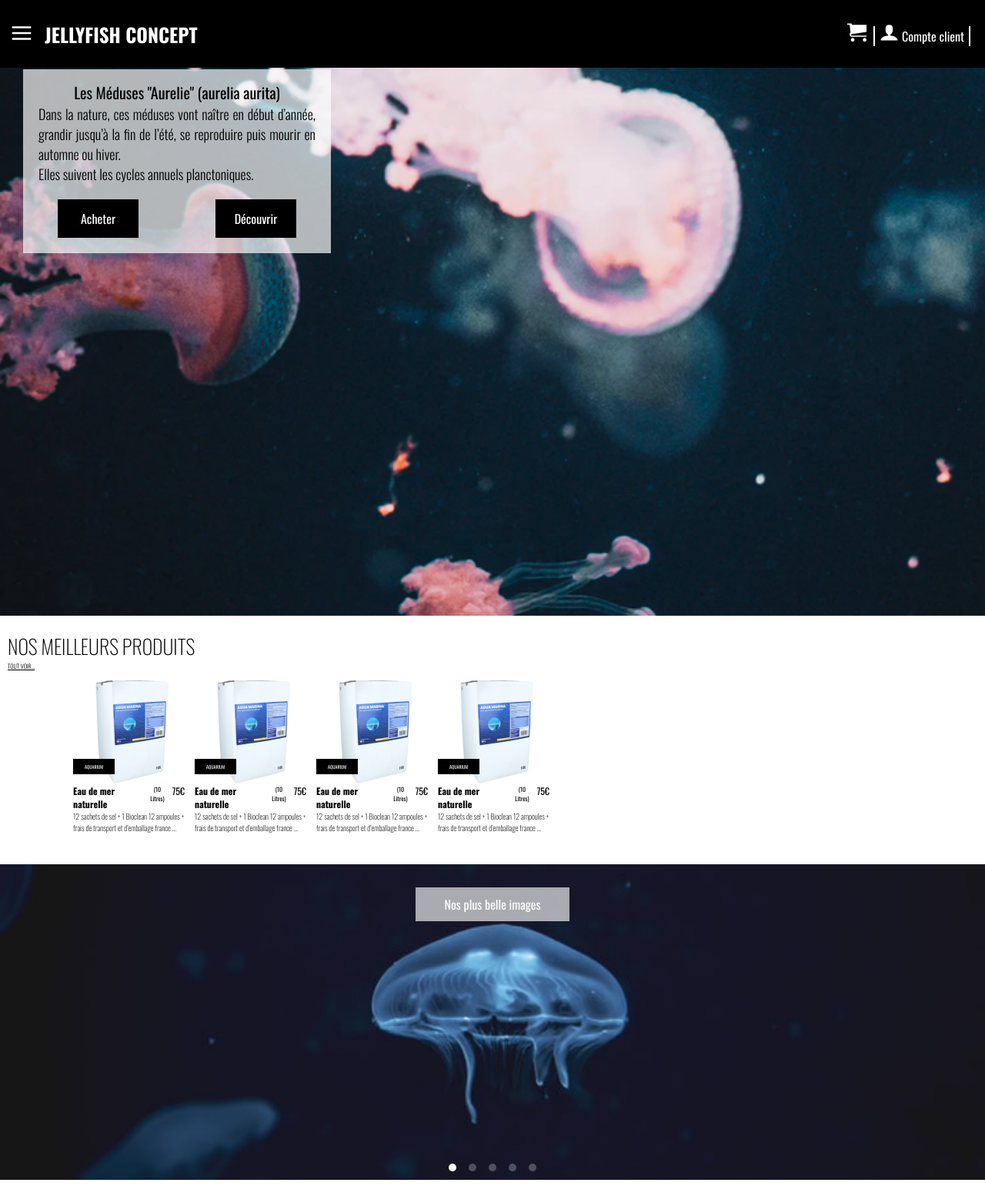
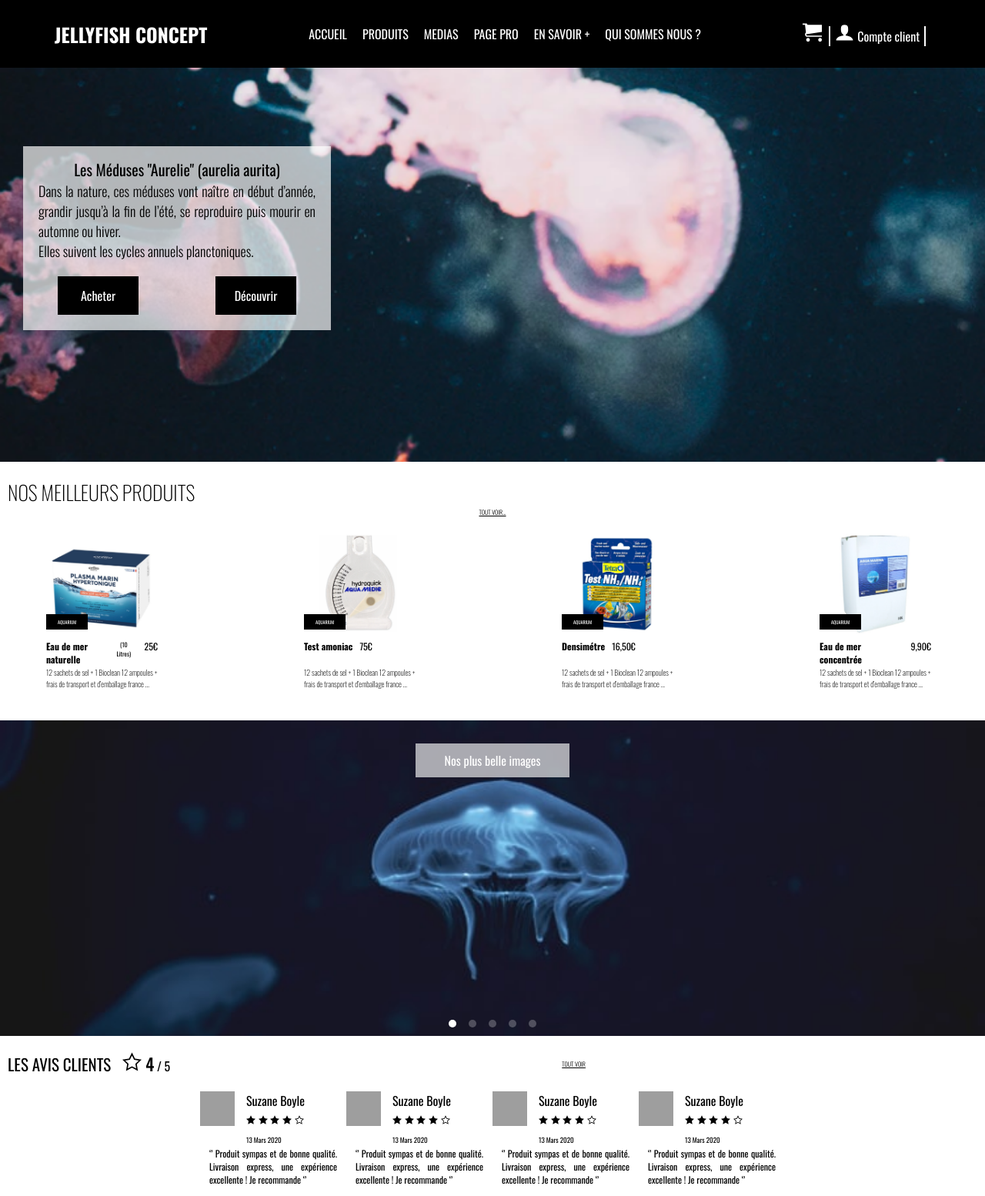
Before and after one commit to ivan-00/Integration_JELLYFICH, a PHP site: page / in a window 1280 px wide. Shown: the top 1554 px of the page at 77% size. Run offline with PHP 8.4, Linux system fonts and the light colour scheme; some libraries are stand-ins or nearby versions; grey boxes are pictures that could not be loaded.

Commit message:
MAJ media meduim desktop

```diff
--- a/index.html
+++ b/index.html
@@ -143,12 +143,31 @@
         <div class="bloc_article">
           <article>
             <div class="int-article">
-              <div class="img-article"></div>
+              <div class="img-article">
+                <img src="img/mob/article _1.png" srcset="" />
+              </div>
               <a class="etiquette_article" href="#">AQUARIUM</a>
             </div>
             <div class="bloc_title_article">
               <h3 class="title_article">Eau de mer naturelle</h3>
               <p class="details_title_article">(10 Litres)</p>
+              <p>25€</p>
+            </div>
+
+            <p class="text_description_article">
+              12 sachets de sel + 1 Bioclean 12 ampoules + frais de transport et
+              d’emballage france …
+            </p>
+          </article>
+          <article>
+            <div class="int-article">
+              <div class="img-article">
+                <img src="img/mob/article_2.png" srcset="" />
+              </div>
+              <a class="etiquette_article" href="#">AQUARIUM</a>
+            </div>
+            <div class="bloc_title_article">
+              <h3 class="title_article">Test amoniac</h3>
               <p>75€</p>
             </div>
 
@@ -159,13 +178,14 @@
           </article>
           <article>
             <div class="int-article">
-              <div class="img-article"></div>
+              <div class="img-article">
+                <img src="img/mob/article_3.png" srcset="" />
+              </div>
               <a class="etiquette_article" href="#">AQUARIUM</a>
             </div>
             <div class="bloc_title_article">
-              <h3 class="title_article">Eau de mer naturelle</h3>
-              <p class="details_title_article">(10 Litres)</p>
-              <p>75€</p>
+              <h3 class="title_article">Densimétre</h3>
+              <p>16,50€</p>
             </div>
 
             <p class="text_description_article">
@@ -175,29 +195,14 @@
           </article>
           <article>
             <div class="int-article">
-              <div class="img-article"></div>
+              <div class="img-article">
+                <img src="img/mob/article_4.png" srcset="" />
+              </div>
               <a class="etiquette_article" href="#">AQUARIUM</a>
             </div>
             <div class="bloc_title_article">
-              <h3 class="title_article">Eau de mer naturelle</h3>
-              <p class="details_title_article">(10 Litres)</p>
-              <p>75€</p>
-            </div>
-
-            <p class="text_description_article">
-              12 sachets de sel + 1 Bioclean 12 ampoules + frais de transport et
-              d’emballage france …
-            </p>
-          </article>
-          <article>
-            <div class="int-article">
-              <div class="img-article"></div>
-              <a class="etiquette_article" href="#">AQUARIUM</a>
-            </div>
-            <div class="bloc_title_article">
-              <h3 class="title_article">Eau de mer naturelle</h3>
-              <p class="details_title_article">(10 Litres)</p>
-              <p>75€</p>
+              <h3 class="title_article">Eau de mer concentrée</h3>
+              <p>9,90€</p>
             </div>
 
             <p class="text_description_article">
@@ -244,7 +249,11 @@
         <div class="section_customers_opinion">
           <article>
             <div class="article_customers_opinion-bloc_title">
-              <img src="img/mob/portrait_1.png" alt="photo client" />
+              <img
+                src="img/mob/img_avis_clients_1.png"
+                alt="photo client"
+                srcset="img/img_avis_clients-560_1.png 700w"
+              />
               <div>
                 <p>Suzane Boyle</p>
                 <div class="bloc_etoile">
@@ -274,7 +283,11 @@
           </article>
           <article>
             <div class="article_customers_opinion-bloc_title">
-              <img src="img/mob/portrait_1.png" alt="photo client" />
+              <img
+                src="img/mob/img_avis_clients_2.png"
+                alt="photo client"
+                srcset="img/img_avis_clients-560_2.png 700w"
+              />
               <div>
                 <p>Suzane Boyle</p>
                 <div class="bloc_etoile">
@@ -304,7 +317,11 @@
           </article>
           <article>
             <div class="article_customers_opinion-bloc_title">
-              <img src="img/mob/portrait_1.png" alt="photo client" />
+              <img
+                src="img/mob/img_avis_clients_3.png"
+                alt="photo client"
+                srcset="img/img_avis_clients-560_3.png 700w"
+              />
               <div>
                 <p>Suzane Boyle</p>
                 <div class="bloc_etoile">
@@ -334,7 +351,11 @@
           </article>
           <article>
             <div class="article_customers_opinion-bloc_title">
-              <img src="img/mob/portrait_1.png" alt="photo client" />
+              <img
+                src="img/mob/img_avis_clients_4.png"
+                alt="photo client"
+                srcset="img/img_avis_clients-560_4.png 700w"
+              />
               <div>
                 <p>Suzane Boyle</p>
                 <div class="bloc_etoile">
--- a/style.css
+++ b/style.css
@@ -49,7 +49,7 @@ nav a {
   width: 300px;
   background-color: rgba(0, 0, 0, 0.685);
   top: 40px;
-  text-align: center;
+  /* text-align: center; */
   left: -100%;
   transition: all 0.5s;
   z-index: 6;
@@ -198,14 +198,15 @@ a:hover {
 .int-article {
   position: relative;
   display: flex;
+  width: 140px;
   height: 140px;
+  overflow: hidden;
 }
 /* le cadre des articles */
 .img-article {
-  background-image: url(img/mob/article_4.png);
-  width: 148px;
-  height: 141px;
-  background-size: cover;
+}
+.img-article img {
+  width: 100%;
 }
 .etiquette_article {
   position: absolute;
@@ -222,11 +223,15 @@ a:hover {
   bottom: 13px;
 }
 .bloc_title_article {
+  height: 35px;
   min-width: 145px;
   display: flex;
   flex-wrap: nowrap;
   font-size: 12px;
   width: 145px;
+}
+.bloc_title_article p {
+  margin-left: 9px;
 }
 .title_article {
   font-size: 12px;
@@ -587,11 +592,19 @@ form input:last-child {
   /* Livraison */
   .section_livraison {
     background-image: url(img/bg_livraison.png);
-    background-size: cover;
+    position: relative;
+    height: 370px;
   }
   .section_livraison p {
-    line-height: 50px;
-    padding: 90px 30px 0 30px;
+    position: absolute;
+    right: 0px;
+    line-height: 25px;
+    padding: 45px 30px 0 30px;
+    height: auto;
+    background: rgba(0, 0, 0, 0.631);
+    width: 530px;
+    height: 370px;
+    text-align: justify;
   }
   /* footer */
   footer {
@@ -645,11 +658,55 @@ form input:last-child {
     width: 100%;
   }
 }
-@media screen and (min-width: 800px) {
+@media screen and (min-width: 880px) {
   nav {
     height: 88px;
+    padding: 0 65px;
+  }
+  /* BG header */
+  .background-section-1 {
+    height: 600px;
+  }
+  .section_1_article {
+    top: 190px;
+  }
+  /* Best Product */
+  .best_product {
+    justify-content: center;
+  }
+  .bloc_article {
+    width: 100%;
+  }
+  /* Best Product Article  */
+}
+@media screen and (min-width: 1000px) {
+  nav {
+    padding: 0 10px;
+    justify-content: space-around;
+    align-items: center;
+  }
+  nav ul li {
+    width: auto;
   }
   nav label {
-    display: none;
+    display: none !important;
+  }
+  nav ul {
+    background-color: none;
+  }
+  .navbar-nav {
+    flex-direction: row;
+    color: white;
+    left: 0;
+    height: auto;
+    background-color: transparent !important;
+    position: relative;
+    padding: 0;
+    width: auto;
+    margin: 0;
+    top: auto;
+  }
+  .bloc_panier_compte {
+    margin: 0;
   }
 }
```
